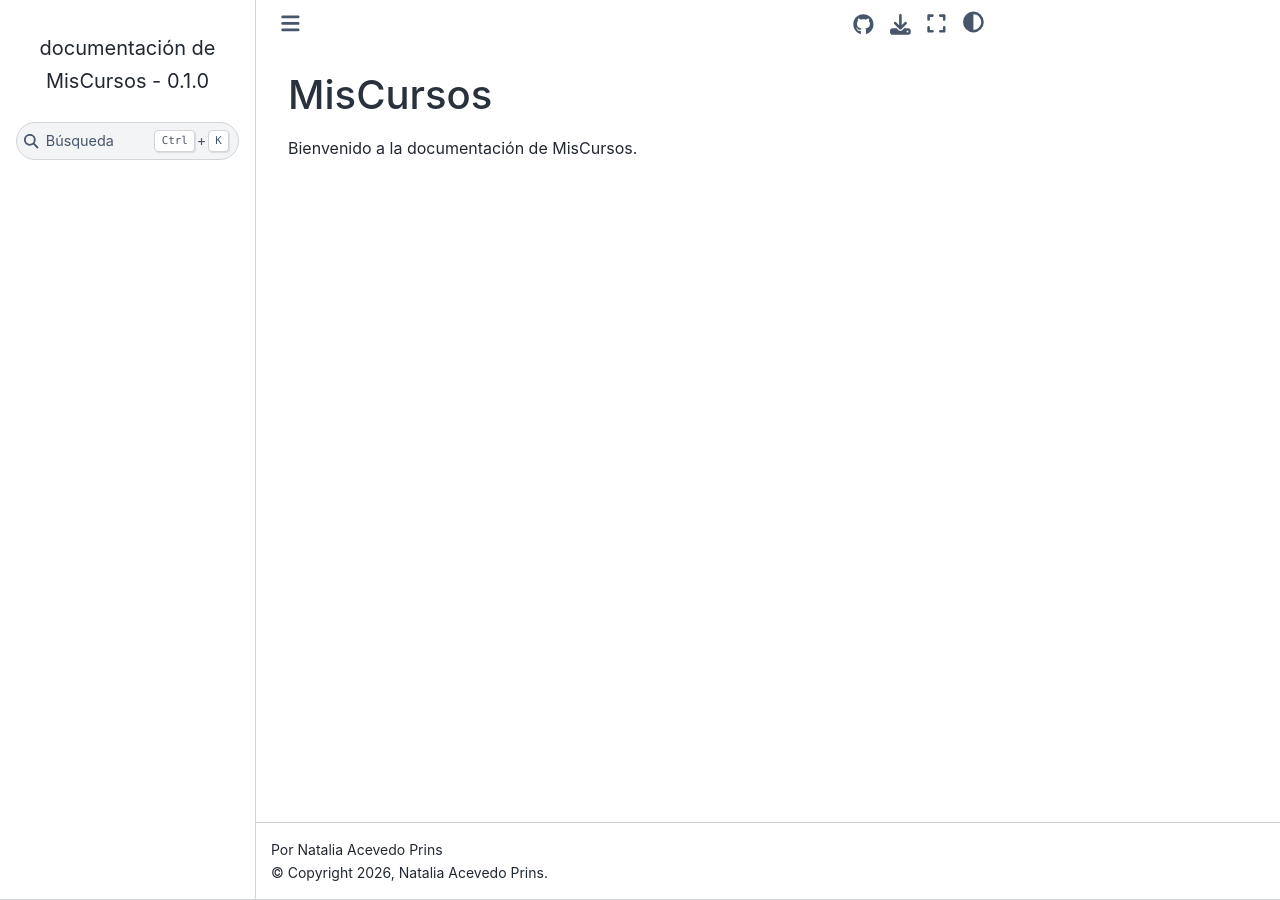
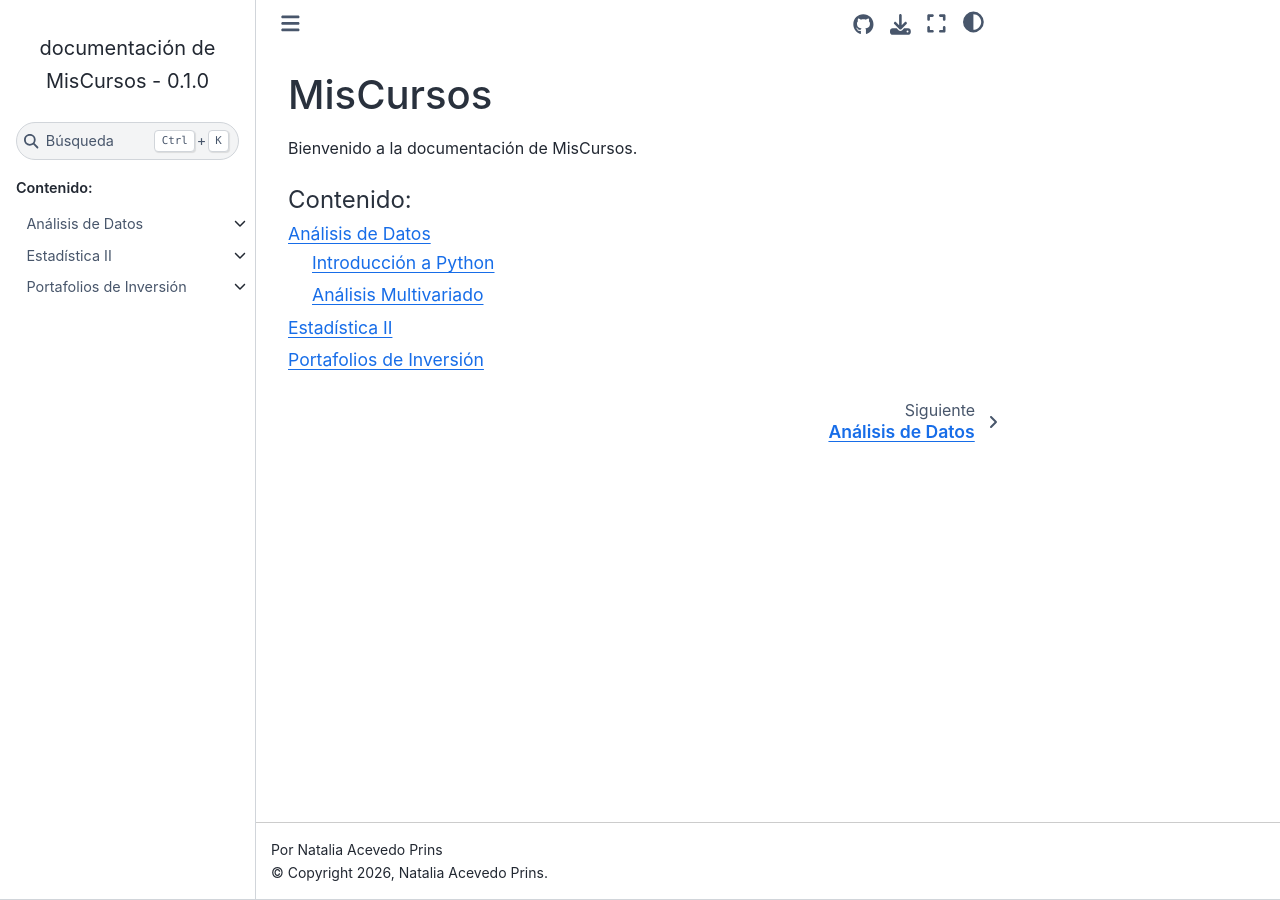
Before and after one commit to Nataliaprins/MisCursos, a Sphinx documentation site: the page built from docs/source/index.rst, in a window 1280 px wide. Built offline with Sphinx 7.4.7 and the Sphinx Book theme 1.1.4, drawn with Linux system fonts in a browser that asks for light colours; pages that are not in the unit, such as notebooks, are missing from menus.

Commit message:
tu mensaje

```diff
--- /dev/null
+++ b/docs/source/analisis_datos/analisis_multivariado/index.rst
@@ -0,0 +1,10 @@
+Análisis Multivariado
+=====================
+
+Contenido del tema de Análisis Multivariado.
+
+.. toctree::
+   :maxdepth: 2
+   :caption: Subtemas:
+
+   preparacion
--- /dev/null
+++ b/docs/source/analisis_datos/index.rst
@@ -0,0 +1,11 @@
+Análisis de Datos
+=================
+
+Contenido del curso de Análisis de Datos.
+
+.. toctree::
+   :maxdepth: 2
+   :caption: Temas:
+
+   introduccion_python/index
+   analisis_multivariado/index
--- /dev/null
+++ b/docs/source/analisis_datos/introduccion_python/index.rst
@@ -0,0 +1,10 @@
+Introducción a Python
+=====================
+
+Contenido del tema de Análisis Multivariado.
+
+.. toctree::
+   :maxdepth: 2
+   :caption: Subtemas:
+
+   preparacion
--- /dev/null
+++ b/docs/source/estadistica_ii/index.rst
@@ -0,0 +1,8 @@
+Estadística II
+==============
+
+Contenido del curso de Estadística II.
+
+.. toctree::
+   :maxdepth: 2
+   :caption: Temas:
--- a/docs/source/index.rst
+++ b/docs/source/index.rst
@@ -6,3 +6,7 @@ Bienvenido a la documentación de MisCursos.
 .. toctree::
    :maxdepth: 2
    :caption: Contenido:
+
+   analisis_datos/index
+   estadistica_ii/index
+   portafolios_inversion/index
--- /dev/null
+++ b/docs/source/portafolios_inversion/index.rst
@@ -0,0 +1,8 @@
+Portafolios de Inversión
+========================
+
+Contenido del curso de Portafolios de Inversión.
+
+.. toctree::
+   :maxdepth: 2
+   :caption: Temas:
```
Also changed, not shown: docs/source/analisis_datos/introduccion_python/preparacion.ipynb, 8 other files.
